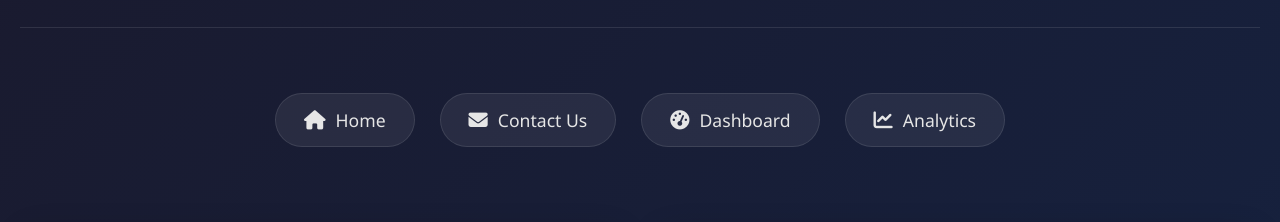
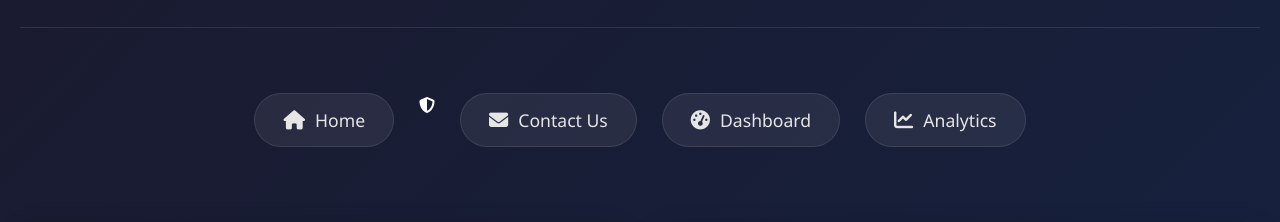
Before and after one commit to biswasasit14-max/special-robot, a plain HTML site: page index.html in a window 1280 px wide. Shown: the part 191-413 px from the top of the page. Drawn offline with Linux system fonts and the light colour scheme.

Commit message:
Update index.html

```diff
--- a/index.html
+++ b/index.html
@@ -54,6 +54,9 @@
                 <i class="fas fa-home"></i>
                 Home
             </a>
+            <a href="security.html" class="home-link">
+              <i class="fas fa-shield-alt"></i>
+            </a>
             <a href="#" class="nav-link" id="contact-link">
                 <i class="fas fa-envelope"></i>
                 Contact Us
@@ -62,7 +65,7 @@
                 <i class="fas fa-tachometer-alt"></i>
                 Dashboard
             </a>
-            <a href="/analytics" class="nav-link" id="analytics-link">
+            <a href="analytics.html" class="nav-link" id="analytics-link">
                 <i class="fas fa-chart-line"></i>
                 Analytics
             </a>
```
